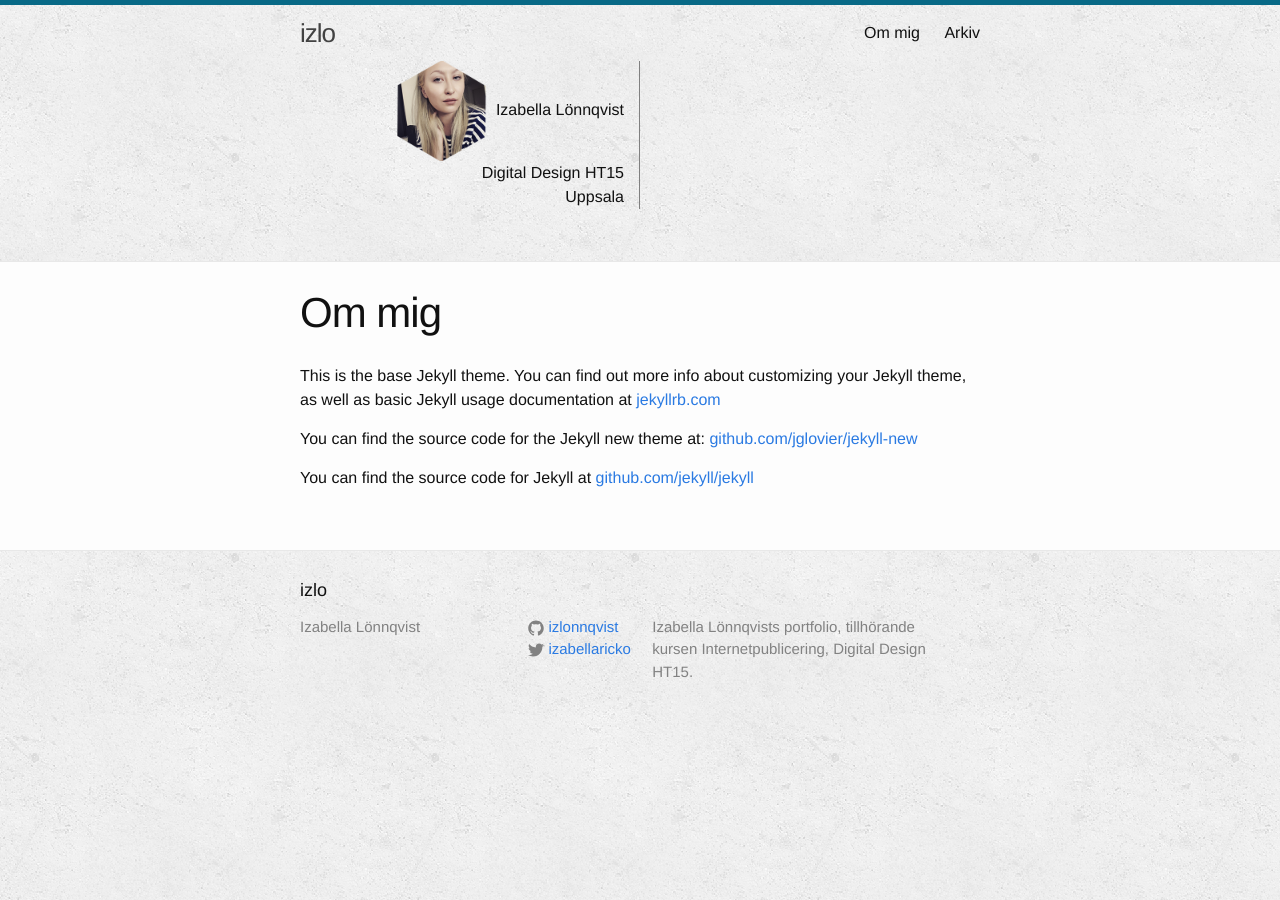
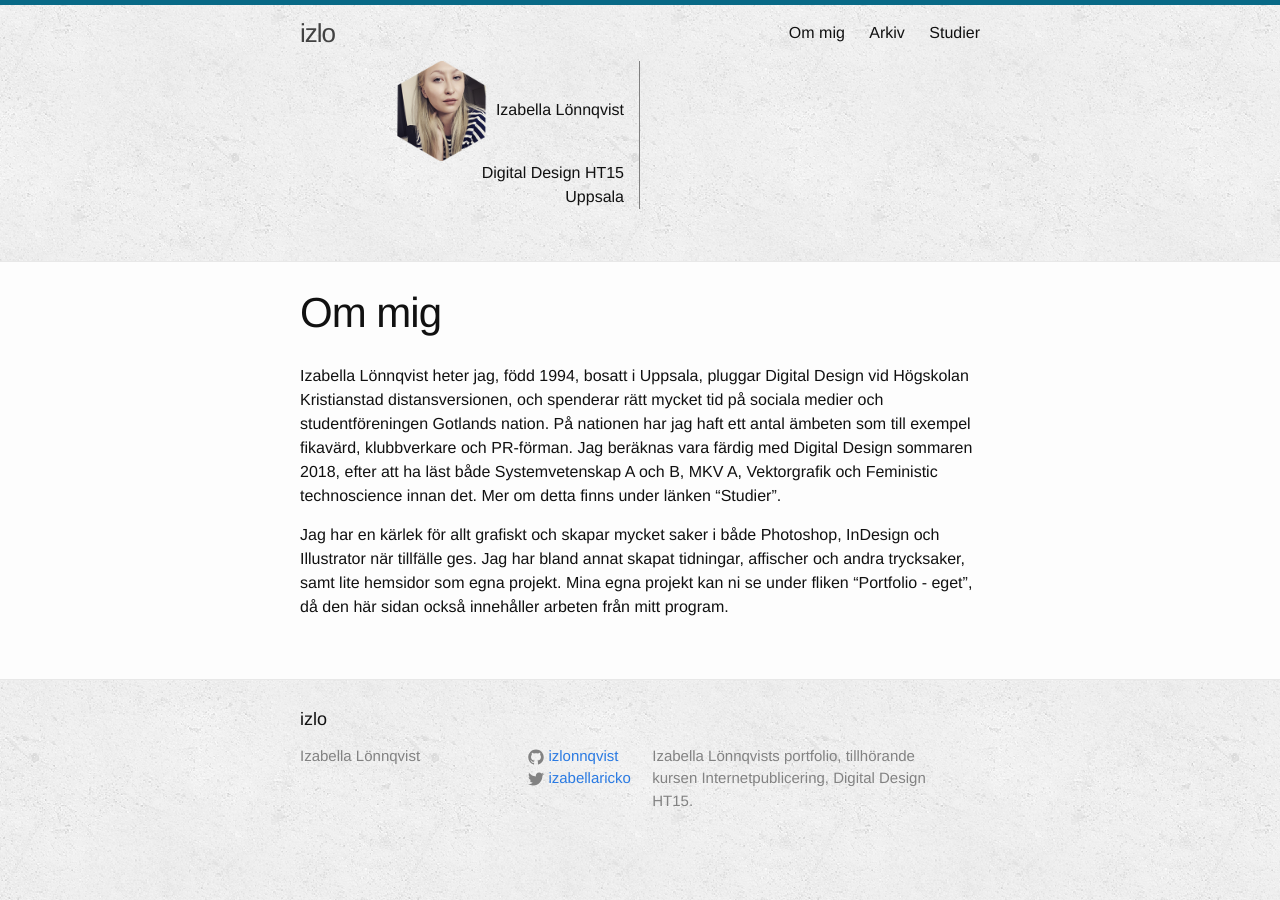
Before and after one commit to izlonnqvist/testsida, a Jekyll site: the page built from about.md, in a window 1280 px wide. Built offline with Jekyll 4.4.1, drawn with Linux system fonts in a browser that asks for light colours; nearby versions of some CDN libraries.

Commit message:
added studies

```diff
--- a/about.md
+++ b/about.md
@@ -4,8 +4,6 @@ title: Om mig
 permalink: /about/
 ---
 
-This is the base Jekyll theme. You can find out more info about customizing your Jekyll theme, as well as basic Jekyll usage documentation at [jekyllrb.com](http://jekyllrb.com/)
+Izabella Lönnqvist heter jag, född 1994, bosatt i Uppsala, pluggar Digital Design vid Högskolan Kristianstad distansversionen, och spenderar rätt mycket tid på sociala medier och studentföreningen Gotlands nation. På nationen har jag haft ett antal ämbeten som till exempel fikavärd, klubbverkare och PR-förman. Jag beräknas vara färdig med Digital Design sommaren 2018, efter att ha läst både Systemvetenskap A och B, MKV A, Vektorgrafik och Feministic technoscience innan det. Mer om detta finns under länken "Studier".
 
-You can find the source code for the Jekyll new theme at: [github.com/jglovier/jekyll-new](https://github.com/jglovier/jekyll-new)
-
-You can find the source code for Jekyll at [github.com/jekyll/jekyll](https://github.com/jekyll/jekyll)
+Jag har en kärlek för allt grafiskt och skapar mycket saker i både Photoshop, InDesign och Illustrator när tillfälle ges. Jag har bland annat skapat tidningar, affischer och andra trycksaker, samt lite hemsidor som egna projekt. Mina egna projekt kan ni se under fliken "Portfolio - eget", då den här sidan också innehåller arbeten från mitt program.
```
Also changed, not shown: studies.md (added, +31 -0 lines).
